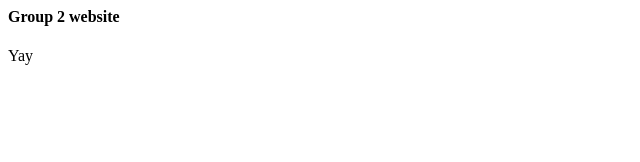
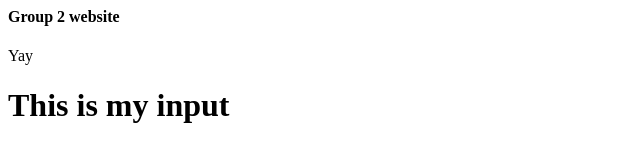
Before and after one commit to NLa16/NLa16.github.io, a plain HTML site: page index.html in a window 1280 px wide. Shown: the whole page, without its empty margins (0-640 px from the left). Drawn offline with Linux system fonts and the light colour scheme.

Commit message:
My first commit

```diff
--- a/index.html
+++ b/index.html
@@ -6,5 +6,6 @@
   <body>
     <h4>Group 2 website</h4>
     <p>Yay</p>
+    <h1>This is my input</h1>
   </body>
 </html>
```
Lines whose indentation alone changed are shown as unchanged.
